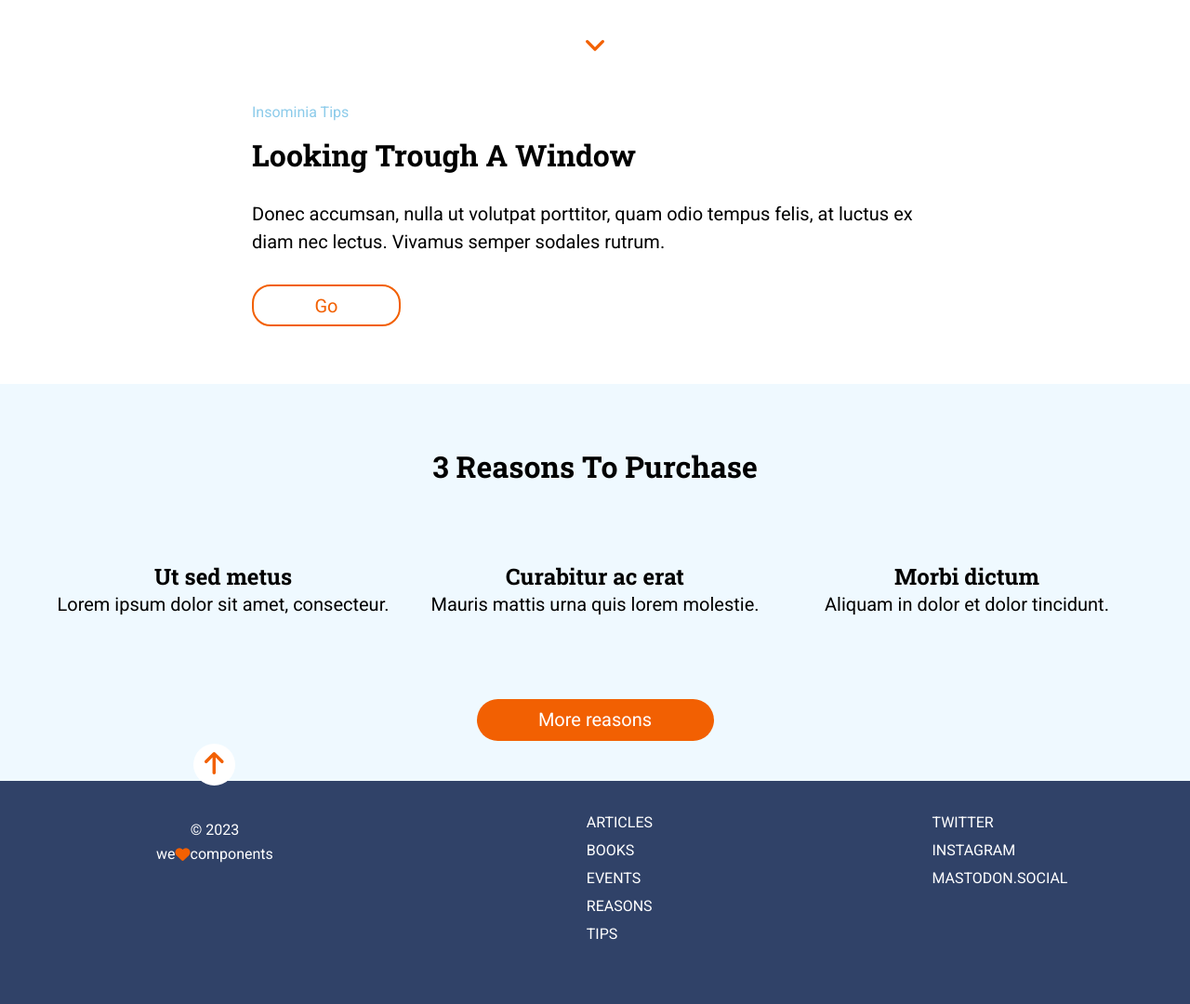
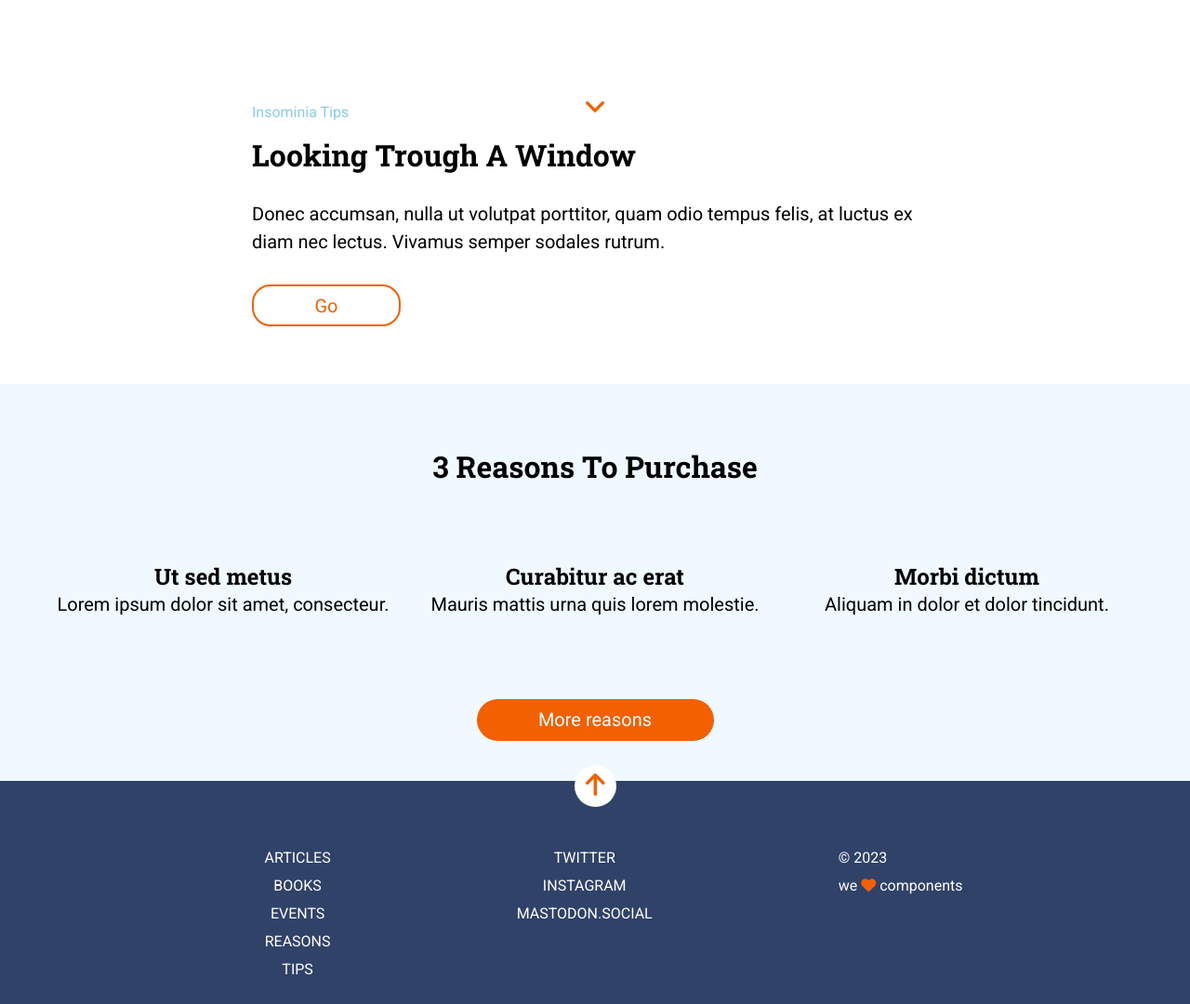
Before and after one commit to Adalab/modulo-1-evaluacion-final-INDRAKL, a website built with Vite: page src/index.html in a window 1280 px wide. Shown: the part 747-1827 px from the top of the page at 93% size. Built offline with nearby package versions, Linux system fonts and the light colour scheme; files whose address does not match are found by name.

Commit message:
adaptaciones todos los dispositivos

```diff
--- a/src/partials/footer.html
+++ b/src/partials/footer.html
@@ -2,26 +2,28 @@
   <div class="footer__icon">
     <a href="#section-header"><img src="../images/ico-arrow.svg" alt="orange arrow up"></a>
   </div>
-  <nav class="footer__menu">
-    <ul class="footer__menu__articles">
-      <li><a class="footer__menu__link" href="https://adalab.es/" target="_blank">ARTICLES </li></a>
-      <li><a class="footer__menu__link" href="https://adalab.es/" target="_blank">BOOKS </li></a>
-      <li><a class="footer__menu__link" href="https://adalab.es/" target="_blank">EVENTS </li></a>
-      <li><a class="footer__menu__link" href="https://adalab.es/" target="_blank">REASONS </li></a>
-      <li><a class="footer__menu__link" href="https://adalab.es/" target="_blank">TIPS </li></a>
+  <aside class="footer__aside">
+    <nav class="footer__aside__menu">
+      <ul class="footer__aside__menu__articles">
+        <li><a class="footer__aside__menu__link" href="https://adalab.es/" target="_blank">ARTICLES </li></a>
+        <li><a class="footer__aside__menu__link" href="https://adalab.es/" target="_blank">BOOKS </li></a>
+        <li><a class="footer__aside__menu__link" href="https://adalab.es/" target="_blank">EVENTS </li></a>
+        <li><a class="footer__aside__menu__link" href="https://adalab.es/" target="_blank">REASONS </li></a>
+        <li><a class="footer__aside__menu__link" href="https://adalab.es/" target="_blank">TIPS </li></a>
       </ul>
     </nav>
-  <nav class="footer__menu">
-    <ul class="footer__menu__ssnn">
-      <li><a class="footer__menu__link" href="https://adalab.es/" target="_blank">TWITTER </li></a>
-      <li><a class="footer__menu__link" href="https://adalab.es/" target="_blank">INSTAGRAM </li></a>
-      <li><a class="footer__menu__link" href="https://adalab.es/" target="_blank"> MASTODON.SOCIAL </li></a>
+    <nav class="footer__aside__menu">
+      <ul class="footer__aside__menu__ssnn">
+        <li><a class="footer__aside__menu__link" href="https://adalab.es/" target="_blank">TWITTER </li></a>
+        <li><a class="footer__aside__menu__link" href="https://adalab.es/" target="_blank">INSTAGRAM </li></a>
+        <li><a class="footer__aside__menu__link" href="https://adalab.es/" target="_blank"> MASTODON.SOCIAL </li></a>
       </ul>
     </nav>
-  <article class="footer__bottom">
-    <div class="footer__bottom__copy">&copy; 2023</div>
-    <div class="footer__bottom__icon">
+    <article class="footer__aside__bottom">
+      <div class="footer__aside__bottom__copy">&copy; 2023</div>
+      <div class="footer__aside__bottom__we">
         we <i class="fa-solid fa-heart" style="color: #f26002;"></i> components
       </div>
     </article>
+  </aside>
 </footer>
--- a/src/partials/header.html
+++ b/src/partials/header.html
@@ -6,7 +6,8 @@
     <h1> ANONYMOUS PROXY</h1>
     <p class="header__text__paragraph"> In hac habitasse platea dictumst. </p>
     <div class="header__text__icon">
-      <a href="#section-reasons"><img src="../images/ico-scroll-down.svg" alt="flecha"></a>
+      <div class="header__text__icon__img"><a href="#section-reasons"><img src="../images/ico-scroll-down.svg"
+            alt="flecha"></a></div>
     </div>
   </div>
 </header>
--- a/src/scss/layout/_footer.scss
+++ b/src/scss/layout/_footer.scss
@@ -13,7 +13,7 @@
 
   &__icon {
     position: relative;
-    top: -40px;
+    top: -80px;
     width: 45px;
     height: 45px;
     border-radius: 22.5px;
@@ -23,43 +23,31 @@
     align-items: center;
   }
 
-  &__menu {
+  &__aside {
     display: flex;
     align-items: center;
-    justify-content: center;
+    flex-direction: column;
     text-align: center;
-    width: 73px;
-    height: 150px;
+    justify-content: space-between;
     font-size: 16px;
     line-height: 30px;
 
+    &__menu {
       &__link {
         color: $white;
         text-decoration: none;
       }
-
       &__articles {
+        margin-top: -50px;
         list-style: none;
       }
-
       &__ssnn {
         list-style: none;
+        margin-top: 30px;
       }
     }
     &__bottom {
-    display: flex;
-    flex-direction: column;
-
-    &__copy {
-      display: flex;
-      justify-content: center;
-    }
-
-    &__icon {
-      display: flex;
-      justify-content: center;
-      padding-bottom: 40px;
-      padding-top: 10px;
+      margin-top: 30px;
     }
   }
 }
@@ -68,30 +56,35 @@
   .footer {
     width: 768px;
     height: 240px;
+    box-sizing: border-box;
     display: flex;
-    align-items: center;
-    box-sizing: border-box;
-    justify-content: flex-start;
 
     &__icon {
-      justify-self: center;
+      top: -40px;
     }
+    &__aside {
+      flex-direction: row;
+      margin-left: 40px;
+      align-items: first baseline;
+      gap: 200px;
+      // justify-content: center;
+      // justify-items: center;
 
       &__menu {
-      text-align: left;
+        display: flex;
+        &__articles {
+          order: 2;
+          margin: 0;
+        }
+        &__ssnn {
           order: 3;
-
-      &__articles {
-        margin-top: 60px;
+          margin: 0;
         }
-
-      &__ssnn {
-        flex: 1;
-        order: 4;
       }
       &__bottom {
-        align-items: flex-start;
+        margin: 0;
         order: 1;
+        text-align: left;
       }
     }
   }
@@ -99,15 +92,11 @@
 
 // *desktop*
 
-@media (min-width: 1200px) {
+@media (min-width: 1280px) {
   .footer {
     width: 1280px;
-    display: flex;
     margin: 0 auto;
     box-sizing: border-box;
-
-    &__menu {
-      align-items: center;
+    display: flex;
   }
 }
-}
--- a/src/scss/layout/_header.scss
+++ b/src/scss/layout/_header.scss
@@ -2,7 +2,6 @@
   margin: 0;
   padding: 0;
   box-sizing: border-box;
-  margin: 0 auto;
 }
 .header {
   text-align: center;
@@ -10,13 +9,14 @@
   background-image: url("../images/cover.jpg");
   background-size: cover;
   background-position: center;
+  margin: 0 auto;
 
   &__text {
     display: flex;
     flex-direction: column;
     justify-content: center;
     align-items: center;
-    top: 284px;
+    top: 350px;
     font-size: 42px;
     font-family: $font-bold;
     color: $white;
@@ -32,11 +32,16 @@
     &__icon {
       width: 45px;
       height: 45px;
-      border-radius: 22.5px;
+      border-radius: 50%;
       background-color: $white;
       display: flex;
       justify-content: center;
       align-items: center;
+
+      &__img {
+        position: relative;
+        top: -7px;
+      }
     }
   }
 
@@ -62,6 +67,27 @@
     margin: 0 auto;
     box-sizing: border-box;
     justify-content: center;
+
+    &__text {
+      font-size: 80px;
+      line-height: 106px;
+      padding: 60px;
+      top: 200px;
+
+      &__paragraph {
+        font-size: 24px;
+        margin-top: -40px;
+      }
+
+      &__icon {
+        &__img {
+          top: -20px;
+        }
+      }
+    }
+    &__menu {
+      align-content: flex-start;
+    }
   }
 }
 
@@ -75,14 +101,21 @@
     box-sizing: border-box;
 
     &__text {
-      margin: 100px 275px 275px;
+      margin: 180px 275px 0px 275px;
       font-size: 100px;
       line-height: 132px;
+      padding: 0;
+      top: 300px;
 
       &__paragraph {
         font-size: 24px;
         margin-top: -40px;
       }
+      &__icon {
+        &__img {
+          top: -30px;
+        }
+      }
     }
   }
 }
```
Lines whose indentation alone changed are shown as unchanged.
